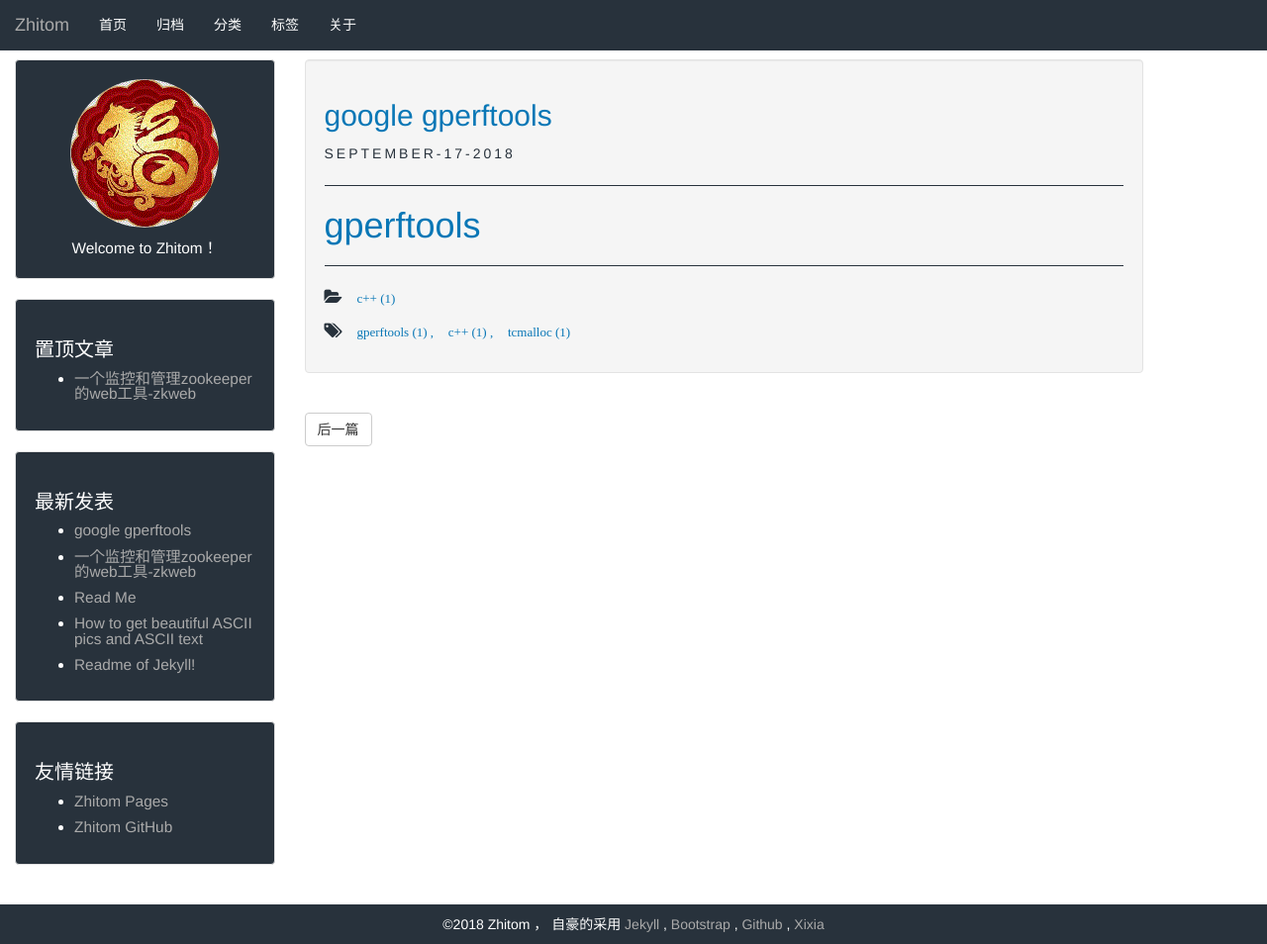
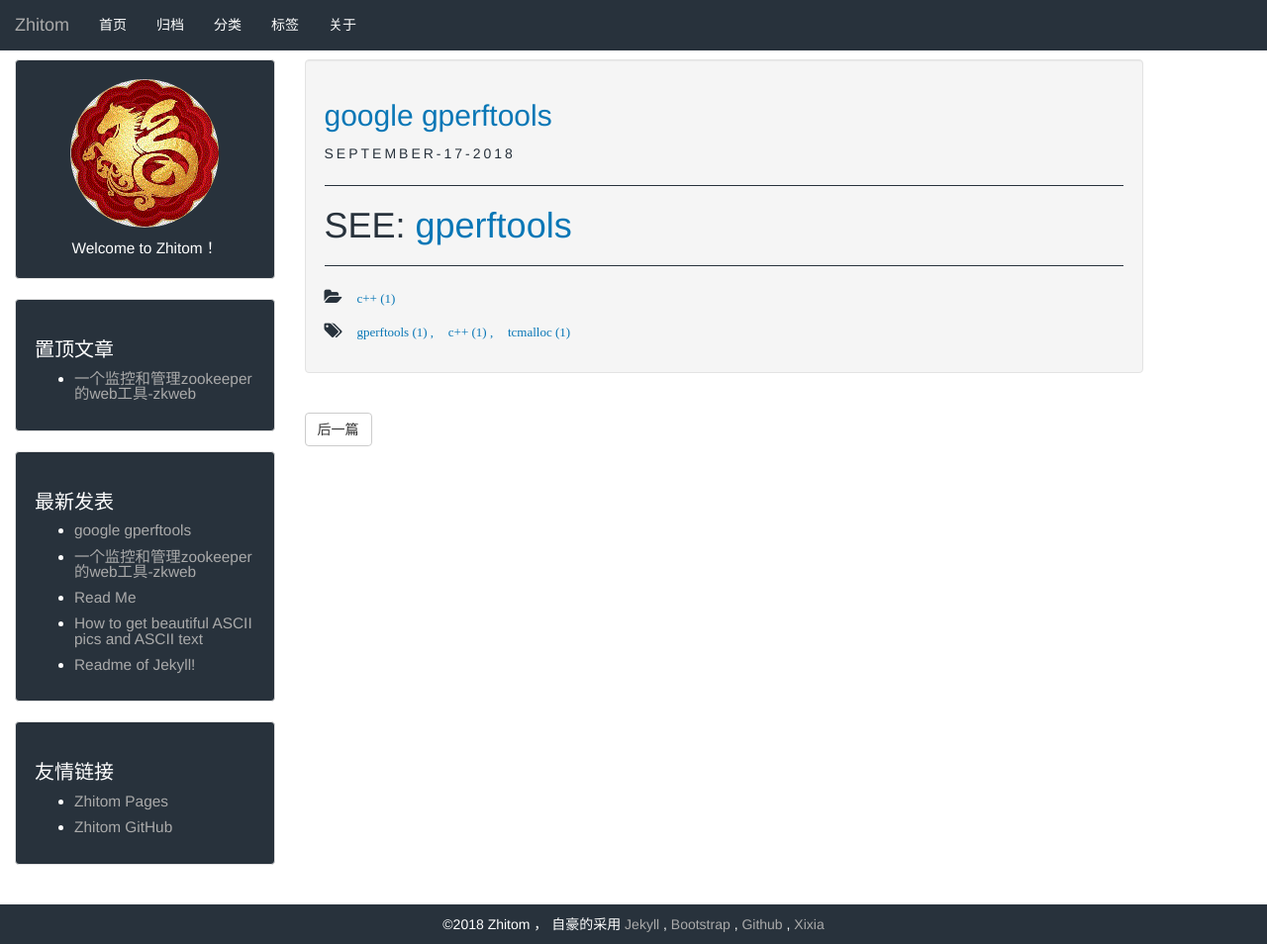
Before and after one commit to zhitom/zhitom.github.io, a Jekyll site: the page built from _posts/2018-09-17-google-gperftools.markdown, in a window 1280 px wide and 954 px high. Shown: the whole window at 99% size. Built offline with Jekyll 4.4.1, drawn with Linux system fonts in a browser that asks for light colours.

Commit message:
Update 2018-09-17-google-gperftools.markdown

```diff
--- a/_posts/2018-09-17-google-gperftools.markdown
+++ b/_posts/2018-09-17-google-gperftools.markdown
@@ -6,4 +6,4 @@ categories: c++
 tags: gperftools c++ tcmalloc
 description: This is a performance-tool for c\c++.
 ---
-# [gperftools](https://gperftools.github.io/gperftools/)
+# SEE: [gperftools](https://gperftools.github.io/gperftools/)
```
